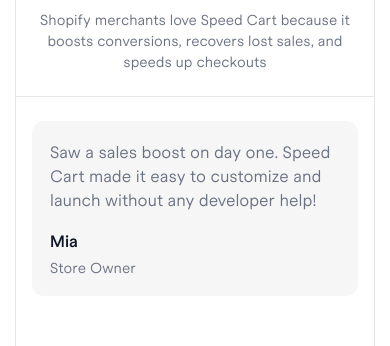
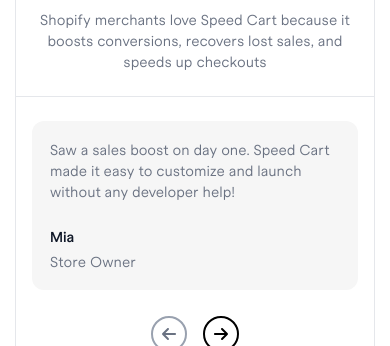
Before and after one commit to ahsantaz/speedcart, a React (Vite) app: page / in a window 390 px wide. Shown: the part 6020-6366 px from the top of the page. Built offline with nearby package versions, Linux system fonts and the light colour scheme.

Commit message:
slide updated

```diff
--- a/src/Components/sections/slides-crousel/index.jsx
+++ b/src/Components/sections/slides-crousel/index.jsx
@@ -49,13 +49,17 @@
   }}
       >
          {cards.map((card, idx) => (
-          <SwiperSlide key={idx} className='h-full'>
-            <div className="bg-[#F6F6F6] rounded-xl lg:p-[24px] p-[18px] ">
-            <p className='text-gray-500 font-[400] lg:pb-6 pb-[18px]'>{card.text}</p>
-            <h4 className='text-gray-900 font-[600] pb-[4px]'>{card.client}</h4>
-            <p className='text-gray-500 text-[14px] font-[400]'>{card.work}</p>
-            </div>
-          </SwiperSlide>
+       <SwiperSlide key={idx} className="!h-auto">
+  <div className="flex flex-col h-full  bg-[#F6F6F6] rounded-xl lg:p-[24px] p-[18px]">
+    <p className="text-gray-500 font-[400] lg:text-[16px] text-[14px]">{card.text}</p>
+
+    <div className="mt-auto pt-[24px]">
+      <h4 className="text-gray-900 font-[600] pb-[4px] lg:text-[16px] text-[14px]">{card.client}</h4>
+      <p className="text-gray-500 text-[14px] font-[400]">{card.work}</p>
+    </div>
+  </div>
+</SwiperSlide>
+
         ))}
 
       </Swiper>
```
